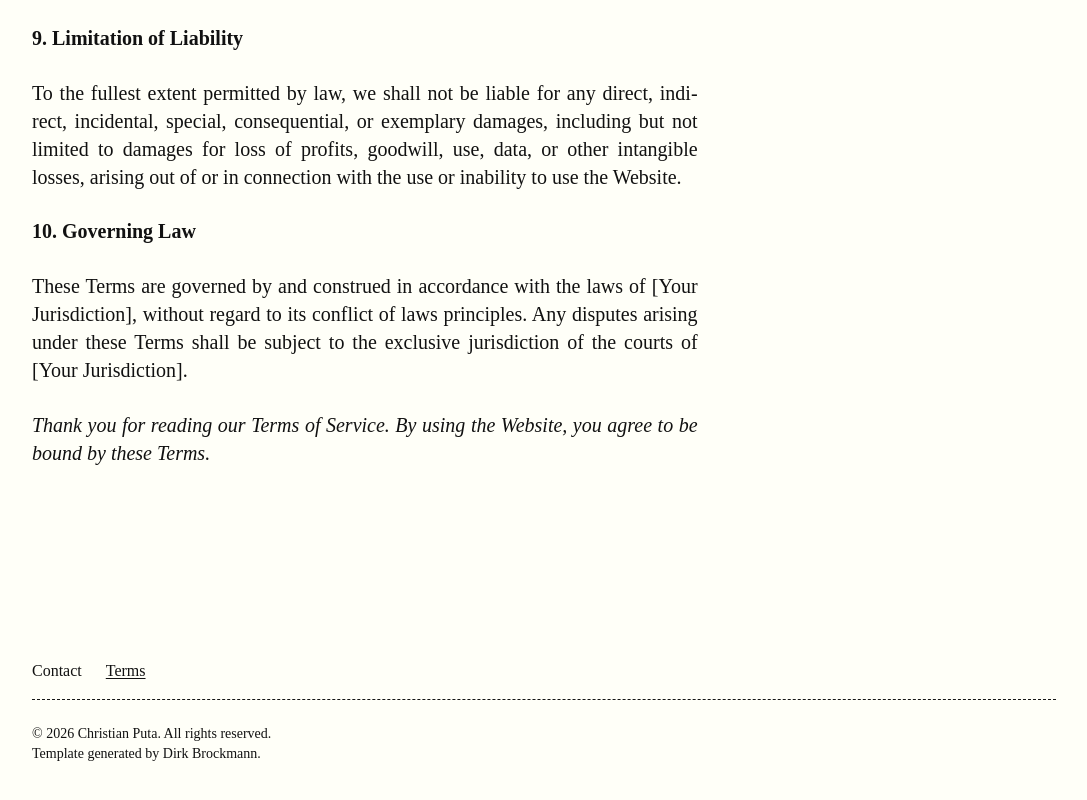
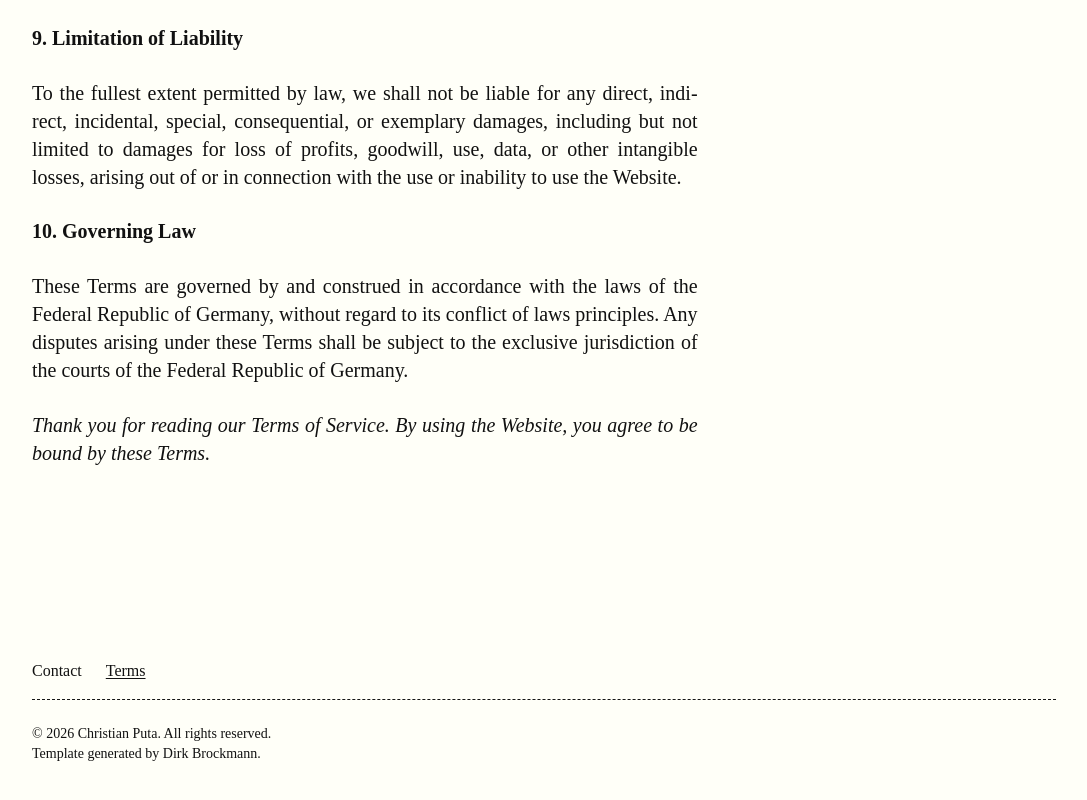
Before and after one commit to chrisputa/exercise_nutrition_immune_function, an Astro site: page /terms in a window 1280 px wide. Shown: the part 1945-2745 px from the top of the page, without its empty margins (96-1183 px from the left). Built offline with nearby package versions, Linux system fonts and the light colour scheme; Astro itself is replaced by a stand-in of ours; a web font is replaced by a local one.

Commit message:
chore: update 2026-04-08T14:36:44Z

```diff
--- a/src/content/pages/terms.md
+++ b/src/content/pages/terms.md
@@ -46,6 +46,6 @@ To the fullest extent permitted by law, we shall not be liable for any direct, i
 
 **10. Governing Law**
 
-These Terms are governed by and construed in accordance with the laws of [Your Jurisdiction], without regard to its conflict of laws principles. Any disputes arising under these Terms shall be subject to the exclusive jurisdiction of the courts of [Your Jurisdiction].
+These Terms are governed by and construed in accordance with the laws of the Federal Republic of Germany, without regard to its conflict of laws principles. Any disputes arising under these Terms shall be subject to the exclusive jurisdiction of the courts of the Federal Republic of Germany.
 
 _Thank you for reading our Terms of Service. By using the Website, you agree to be bound by these Terms._
```
